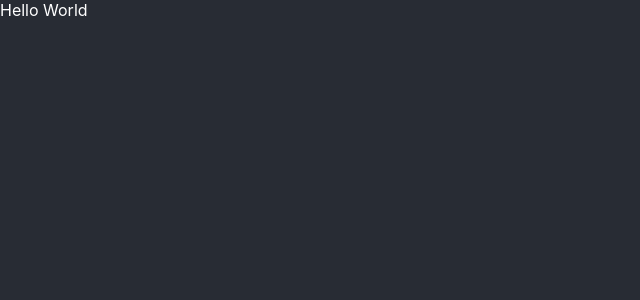
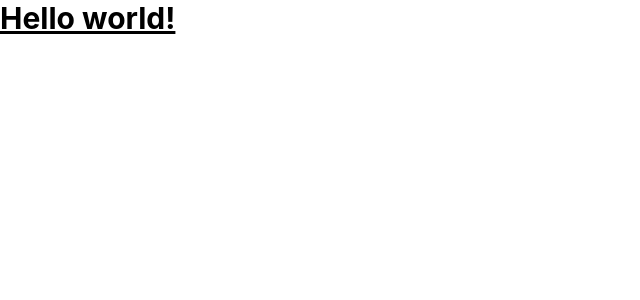
Before and after one commit to Pawan42002/RentIt, a React (Create React App) app in the folder client/: page / in a window 1280 px wide. Shown: the top 300 px of the page, without its empty margins (0-640 px from the left). Built offline with nearby package versions, Linux system fonts and the light colour scheme.

Commit message:
tailwindcss added

```diff
--- a/client/package.json
+++ b/client/package.json
@@ -27,5 +27,10 @@
       "last 1 firefox version",
       "last 1 safari version"
     ]
+  },
+  "devDependencies": {
+    "autoprefixer": "^10.4.7",
+    "postcss": "^8.4.14",
+    "tailwindcss": "^3.0.24"
   }
 }
--- /dev/null
+++ b/client/postcss.config.js
@@ -0,0 +1,6 @@
+module.exports = {
+  plugins: {
+    tailwindcss: {},
+    autoprefixer: {},
+  },
+}
--- a/client/src/App.js
+++ b/client/src/App.js
@@ -1,9 +1,7 @@
-function App() {
+export default function App() {
   return (
-    <div className="App">
-      Hello World
-    </div>
-  );
+    <h1 className="text-3xl font-bold underline">
+      Hello world!
+    </h1>
+  )
 }
-
-export default App;
--- a/client/src/index.css
+++ b/client/src/index.css
@@ -1,3 +1,6 @@
+@tailwind base;
+@tailwind components;
+@tailwind utilities;
 body {
   margin: 0;
   font-family: -apple-system, BlinkMacSystemFont, 'Segoe UI', 'Roboto', 'Oxygen',
@@ -5,8 +8,6 @@
     sans-serif;
   -webkit-font-smoothing: antialiased;
   -moz-osx-font-smoothing: grayscale;
-  background-color: #282c34;
-  color: white;
 }
 
 code {
--- /dev/null
+++ b/client/tailwind.config.js
@@ -0,0 +1,9 @@
+module.exports = {
+  content: [
+    "./src/**/*.{js,jsx,ts,tsx}",
+  ],
+  theme: {
+    extend: {},
+  },
+  plugins: [],
+}
```
Also changed, not shown: 1 other file (tests, documents, lock files or other folders).
